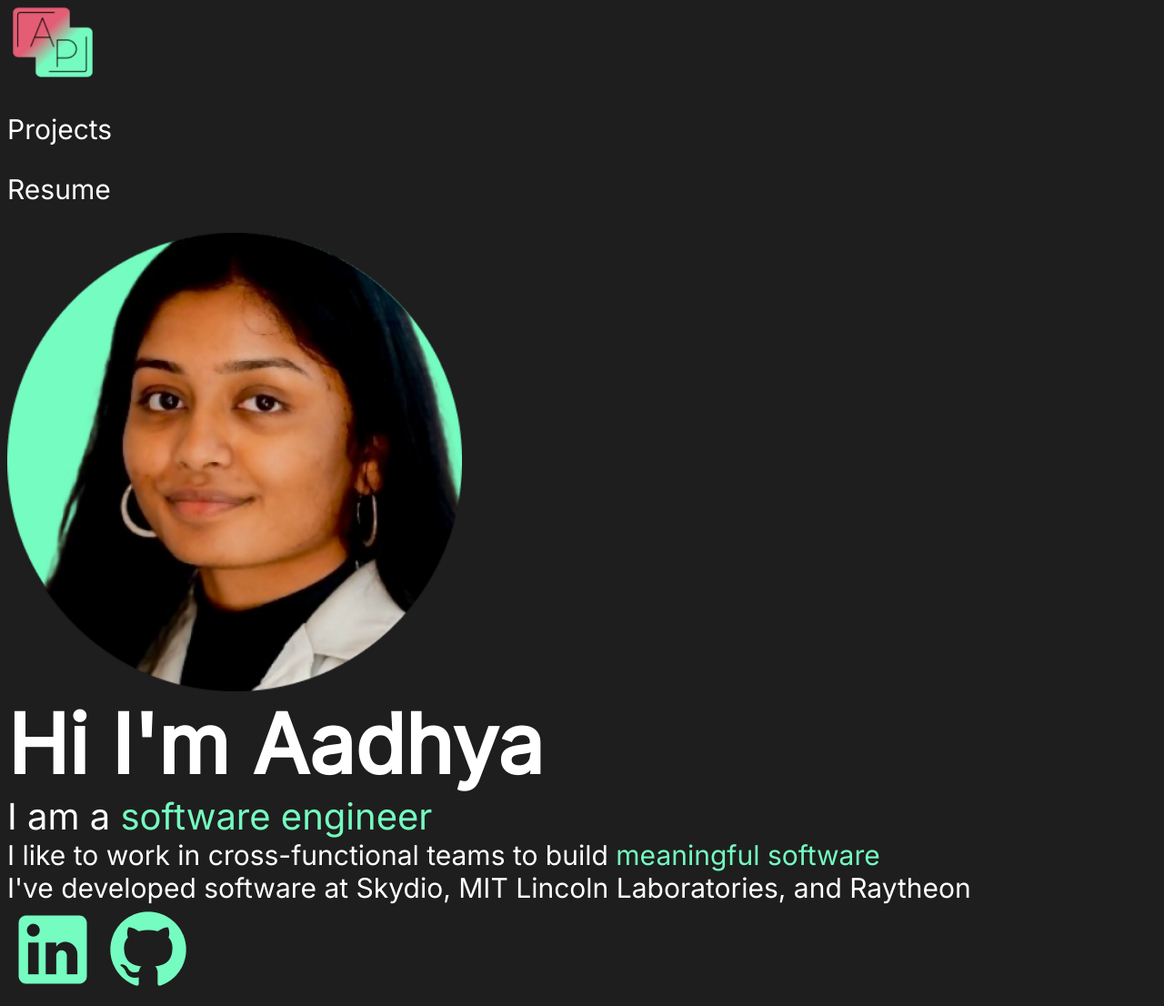
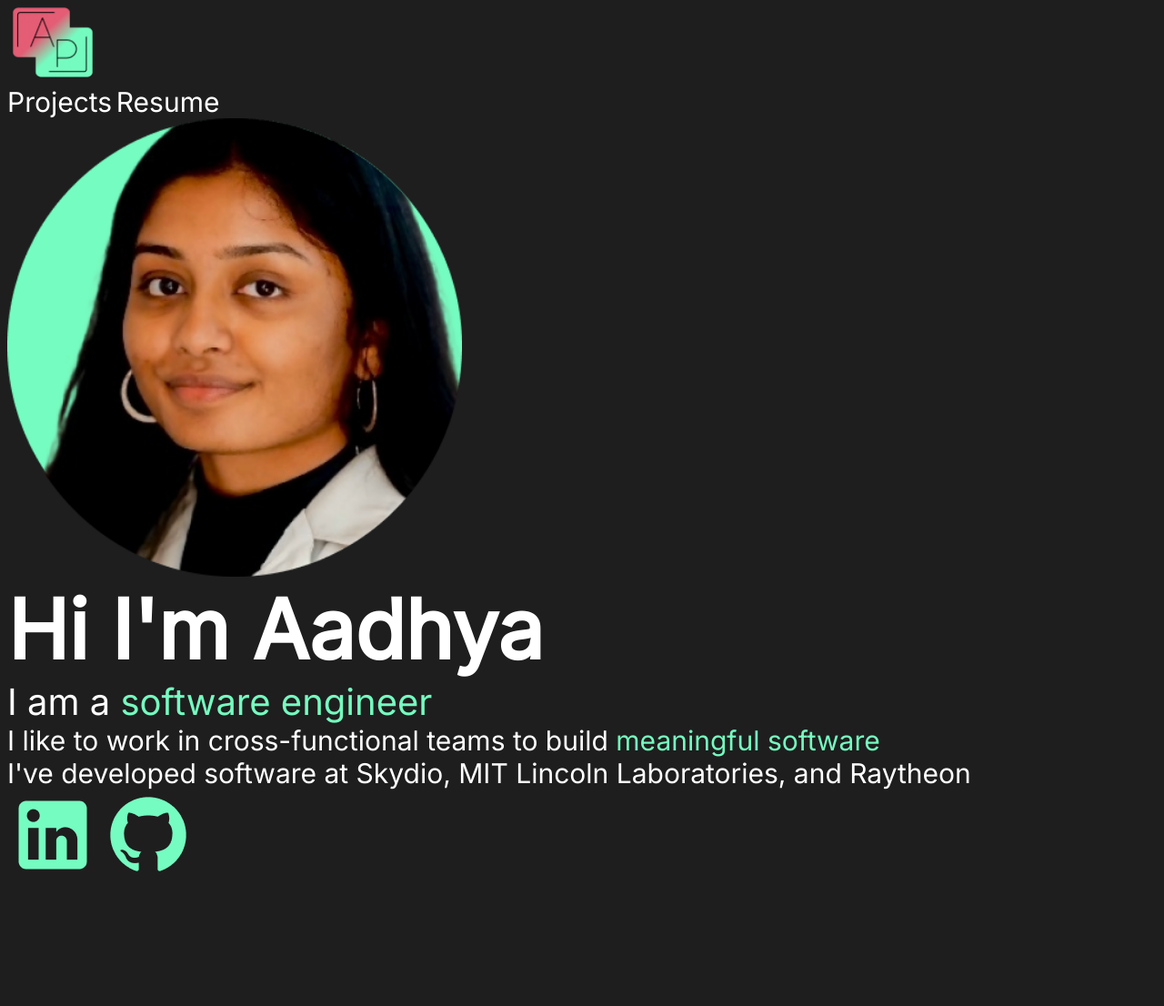
Before and after one commit to aadhyap/aadhya_personal_website, a plain HTML site: page index.html in a window 1280 px wide. Shown: the part 5-1111 px from the top of the page at 91% size. After the commit the page ends 985 px from the top, so only its background shows below. Drawn offline with Linux system fonts and the light colour scheme.

Commit message:
Added additional <div> groupings
I missed some div element groupings like the icon images and top corner links

```diff
--- a/index.html
+++ b/index.html
@@ -13,8 +13,9 @@
 
 <body>
 
+  <div>
   <img src="images/logo.png" alt="logo" class="icon" >
-  <p class="small">Projects</p> <p class="small">Resume</p>
+  <div><span class="small">Projects</span> <span class="small">Resume</span></div>
   <img src="images/blueprofilepic.png" alt="profile picture" height="310" width="310" >
   <div class="intro">
   <div class="title">Hi I'm Aadhya</div>
@@ -23,8 +24,10 @@
     <div class="small"> I&#39ve developed software at Skydio, MIT Lincoln Laboratories, and Raytheon</div>
 </div>
 
-    <img src="../images/linkedinblue.png" alt="LinkedIn" class="icon" >
-    <img src="../images/githubblue.png" alt="git" class="icon">
+    <div><img src="../images/linkedinblue.png" alt="LinkedIn" class="icon" >
+    <img src="../images/githubblue.png" alt="git" class="icon"> </div>
+
+  </div>
 
 </body>
 </html>
```
